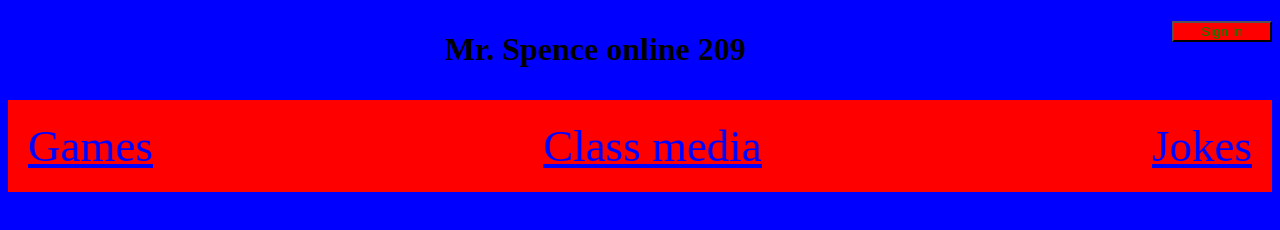
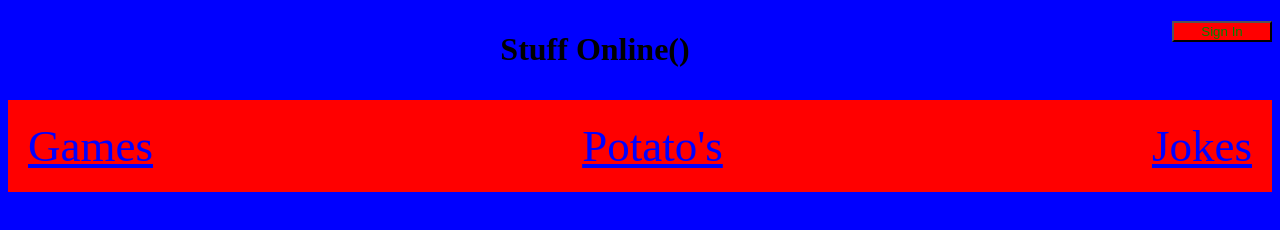
Before and after one commit to BlueWaterHurricanes/Jalen491.github.io, a plain HTML site: page index.html in a window 1280 px wide. Drawn offline with nearby package versions, Linux system fonts and the light colour scheme.

Commit message:
Update index.html

```diff
--- a/index.html
+++ b/index.html
@@ -75,11 +75,11 @@ a:active {
 <body>
 <button id="SIGNIN" type="button" onclick="signin()">Sign In</button>
 
-<h1 id="Spence">Mr. Spence online 209</h1>
+<h1 id="Spence"> Stuff Online()</h1>
 	<div id="LINKS">
 <a class="pages" id="Pages" target="blank" href="page2.html">Jokes</a>
 <a class="pages" target="blank" href="page3.html">Games</a>
-<a  id="Page" target="_blank" href="page4.html">Class media</a>
+<a  id="Page" target="_blank" href="page4.html">Potato's</a>
 	</div>
 
 </body>
```
